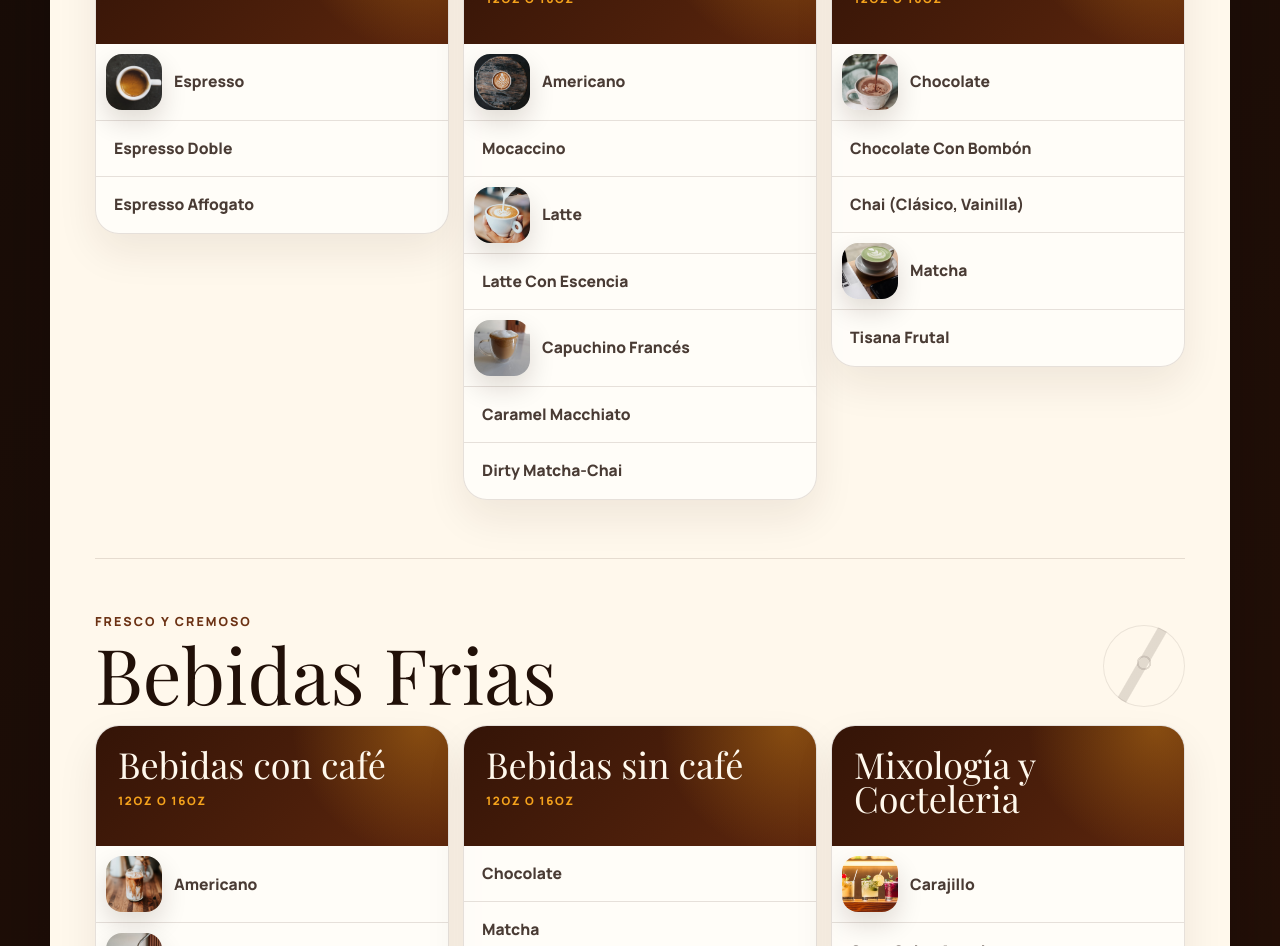
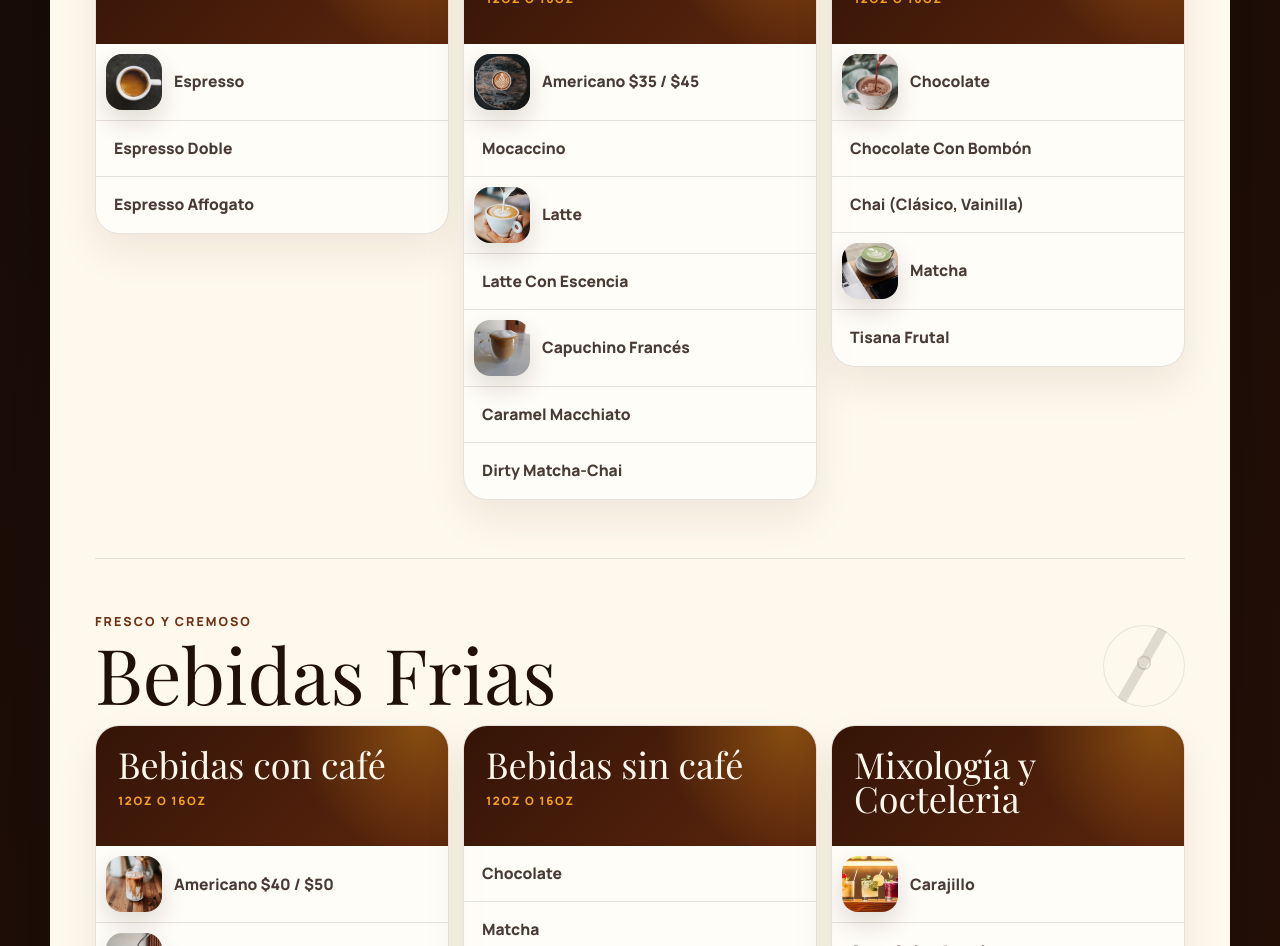
Before and after one commit to joesatriani10/kaliko, a Next.js app: page / in a window 1280 px wide. Shown: the part 1007-1953 px from the top of the page. Built offline with nearby package versions, Linux system fonts and the light colour scheme; a web font is replaced by a local one.

Commit message:
Add americano menu prices

```diff
--- a/src/app/page.tsx
+++ b/src/app/page.tsx
@@ -45,7 +45,7 @@ const menuSections: MenuEntry[] = [
     title: "Bebidas con café",
     note: "12oz o 16oz",
     items: [
-      { name: "Americano", image: "/menu/americano.jpg" },
+      { name: "Americano $35 / $45", image: "/menu/americano.jpg" },
       { name: "Mocaccino" },
       { name: "Latte", image: "/menu/latte.jpg" },
       { name: "Latte Con Escencia" },
@@ -76,7 +76,7 @@ const menuSections: MenuEntry[] = [
     title: "Bebidas con café",
     note: "12oz o 16oz",
     items: [
-      { name: "Americano", image: "/menu/iced-americano.jpg" },
+      { name: "Americano $40 / $50", image: "/menu/iced-americano.jpg" },
       { name: "Iced Latte", image: "/menu/iced-latte-real.jpeg" },
       { name: "Dirty Chai / Matcha" },
       { name: "Cappuccino" },
```
